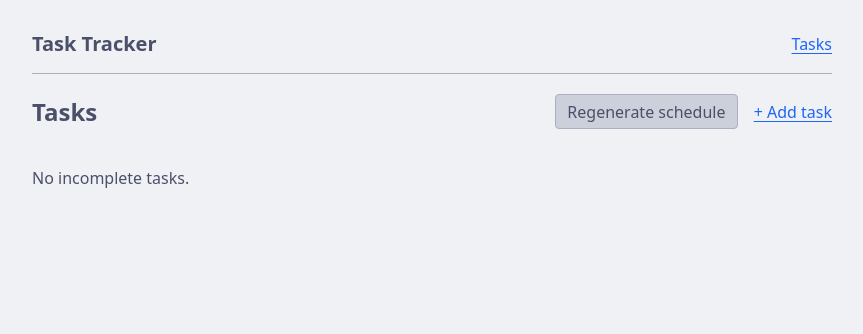
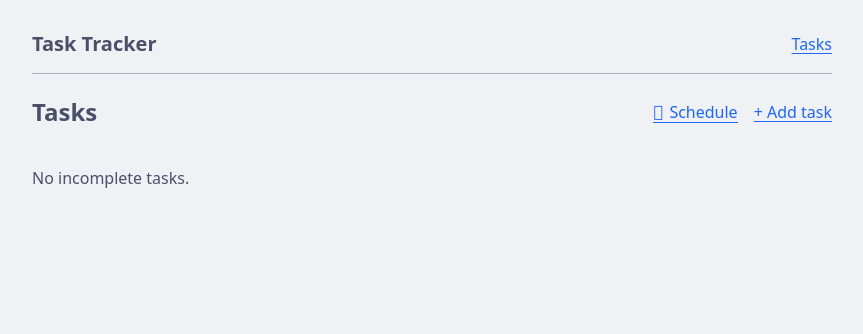
Before and after one commit to henrynoakes/taskTracker, a FastAPI app: page /web/ in a window 1280 px wide. Shown: the top 334 px of the page, without its empty margins (208-1071 px from the left). Run offline with FastAPI, Linux system fonts and the light colour scheme; data that the repository does not hold is empty.

Commit message:
Made the reschedule button nicer

```diff
--- a/tasktracker/static/style.css
+++ b/tasktracker/static/style.css
@@ -284,10 +284,43 @@ a:hover {
     gap: 1rem;
 }
 
-.page-actions button {
+.page-actions .text-button {
+    position: relative;
+    display: inline-flex;
+    align-items: center;
+    gap: 0.4em;
     font: inherit;
-    padding: 0.3rem 0.7rem;
+    padding: 0;
+    border: 0;
+    background: none;
+    color: var(--blue);
     cursor: pointer;
+    white-space: nowrap;
+}
+
+.page-actions .text-button::after {
+    content: "";
+    position: absolute;
+    left: 0;
+    right: 0;
+    bottom: 0.1em;
+    height: 1px;
+    background-color: currentColor;
+    pointer-events: none;
+}
+
+.text-button .nerd-icon {
+    /* Propo gives GUI icons their actual width; Mono fits them inside one cell. */
+    font-family: "JetBrainsMono Nerd Font Propo", "JetBrainsMono Nerd Font Mono", "JetBrainsMono Nerd Font", monospace;
+    font-weight: normal;
+    font-style: normal;
+    flex: none;
+    overflow: visible;
+}
+
+.page-actions .text-button:hover::after {
+    background-color: var(--lavender);
+    height: 2px;
 }
 
 @media (max-width: 600px) {
--- a/tasktracker/templates/tasks.html
+++ b/tasktracker/templates/tasks.html
@@ -9,7 +9,10 @@
 
     <div class="page-actions">
         <form action="/web/schedule" method="post">
-            <button type="submit">Regenerate schedule</button>
+            <button type="submit" class="text-button">
+                <span class="nerd-icon" aria-hidden="true">&#xf073;</span>
+                <span class="text-button-label">Schedule</span>
+            </button>
         </form>
 
         <a href="/web/tasks/new">+ Add task</a>
```
